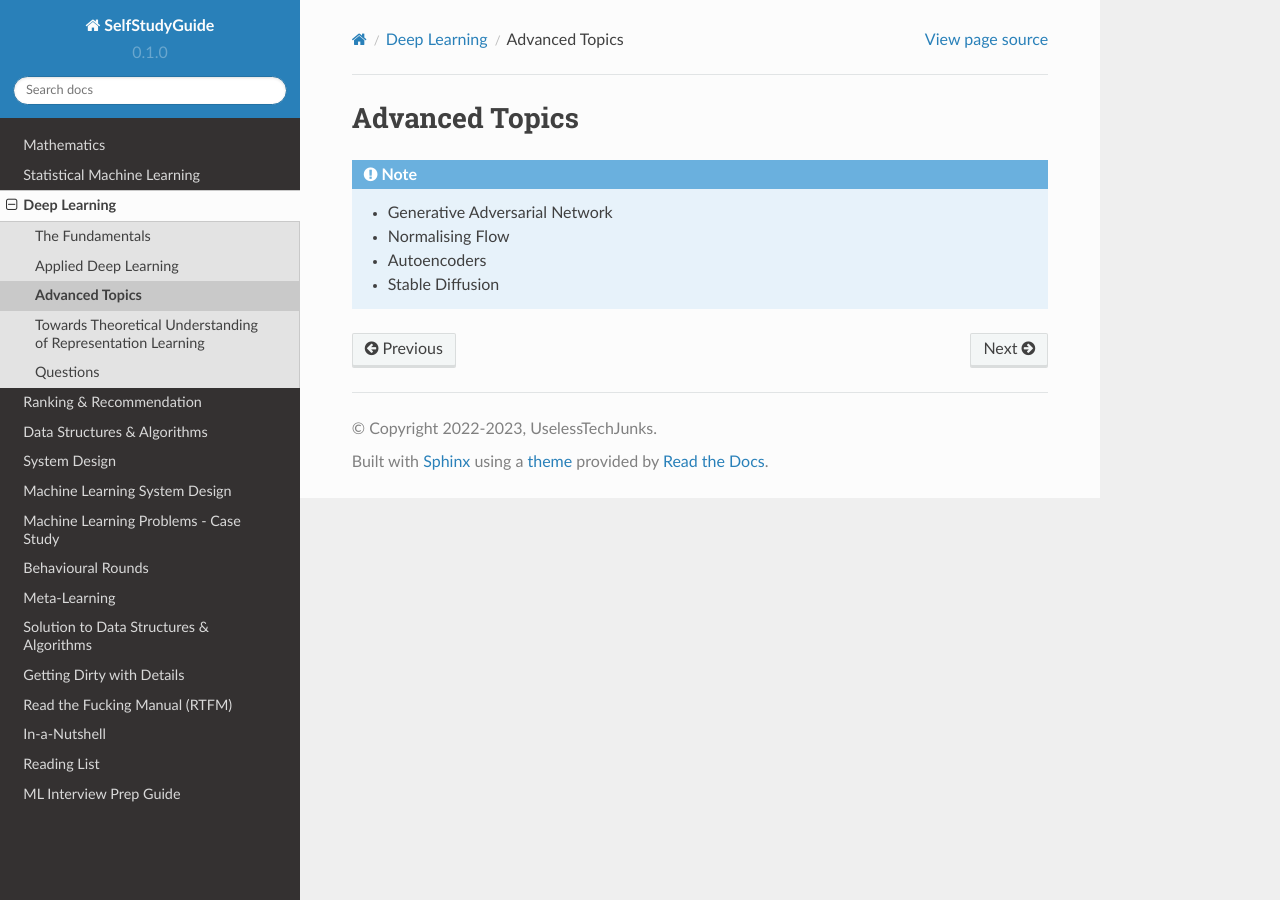
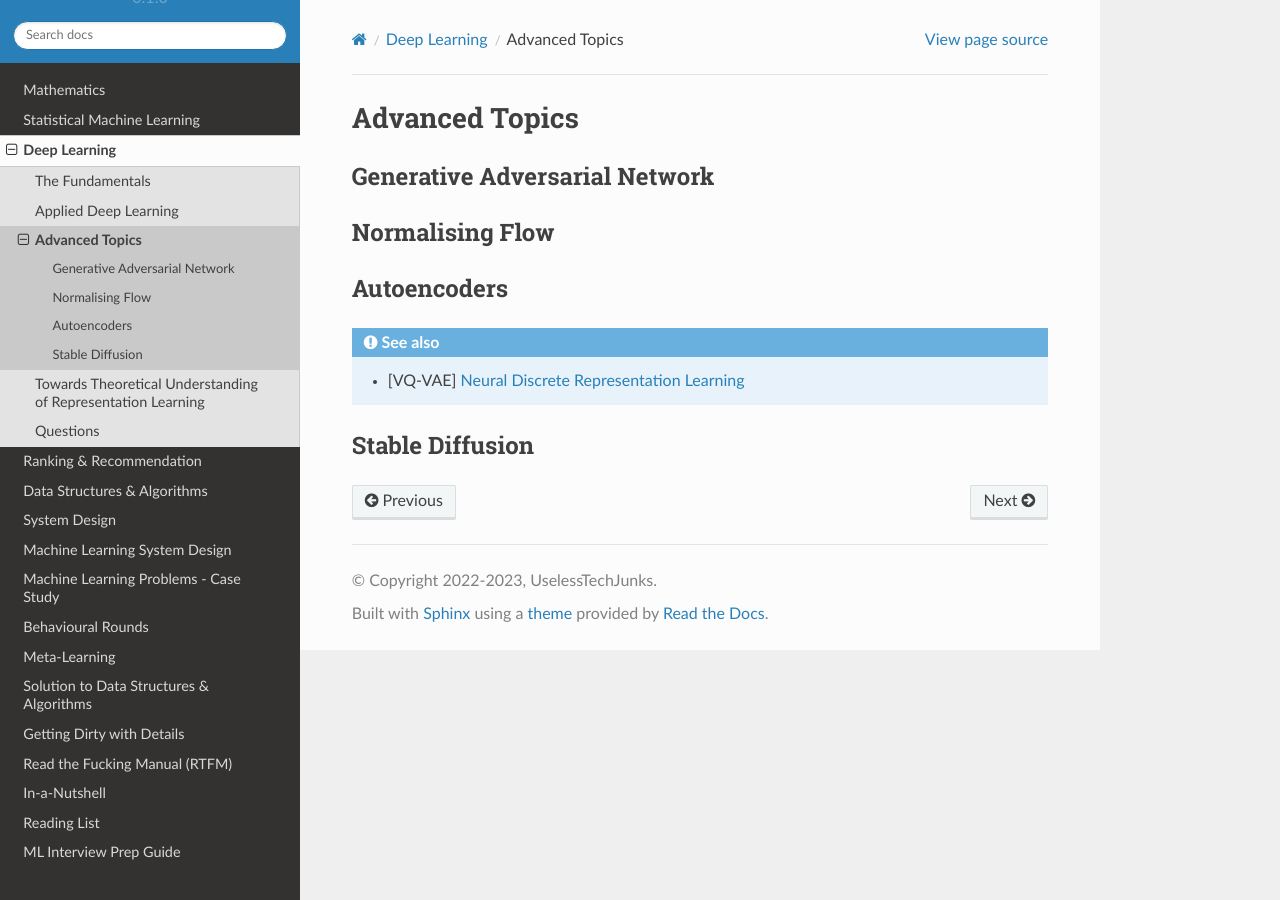
Before and after one commit to uselesstechjunks/leetcode, a Sphinx documentation site: the page built from docs/source/dl/advanced/index.rst, in a window 1280 px wide. Built offline with Sphinx 7.4.7 and the Read the Docs theme 2.0.0, drawn with Linux system fonts in a browser that asks for light colours.

Commit message:
Update index.rst

```diff
--- a/docs/source/dl/advanced/index.rst
+++ b/docs/source/dl/advanced/index.rst
@@ -2,8 +2,20 @@
 Advanced Topics
 #####################################################################################
 
-.. note::
-	* Generative Adversarial Network
-	* Normalising Flow
-	* Autoencoders
-	* Stable Diffusion
+*************************************************************************************
+Generative Adversarial Network
+*************************************************************************************
+
+*************************************************************************************
+Normalising Flow
+*************************************************************************************
+
+*************************************************************************************
+Autoencoders
+*************************************************************************************
+.. seealso::
+	* [VQ-VAE] `Neural Discrete Representation Learning <https://arxiv.org/abs/1711.00937>`_
+
+*************************************************************************************
+Stable Diffusion
+*************************************************************************************
```
